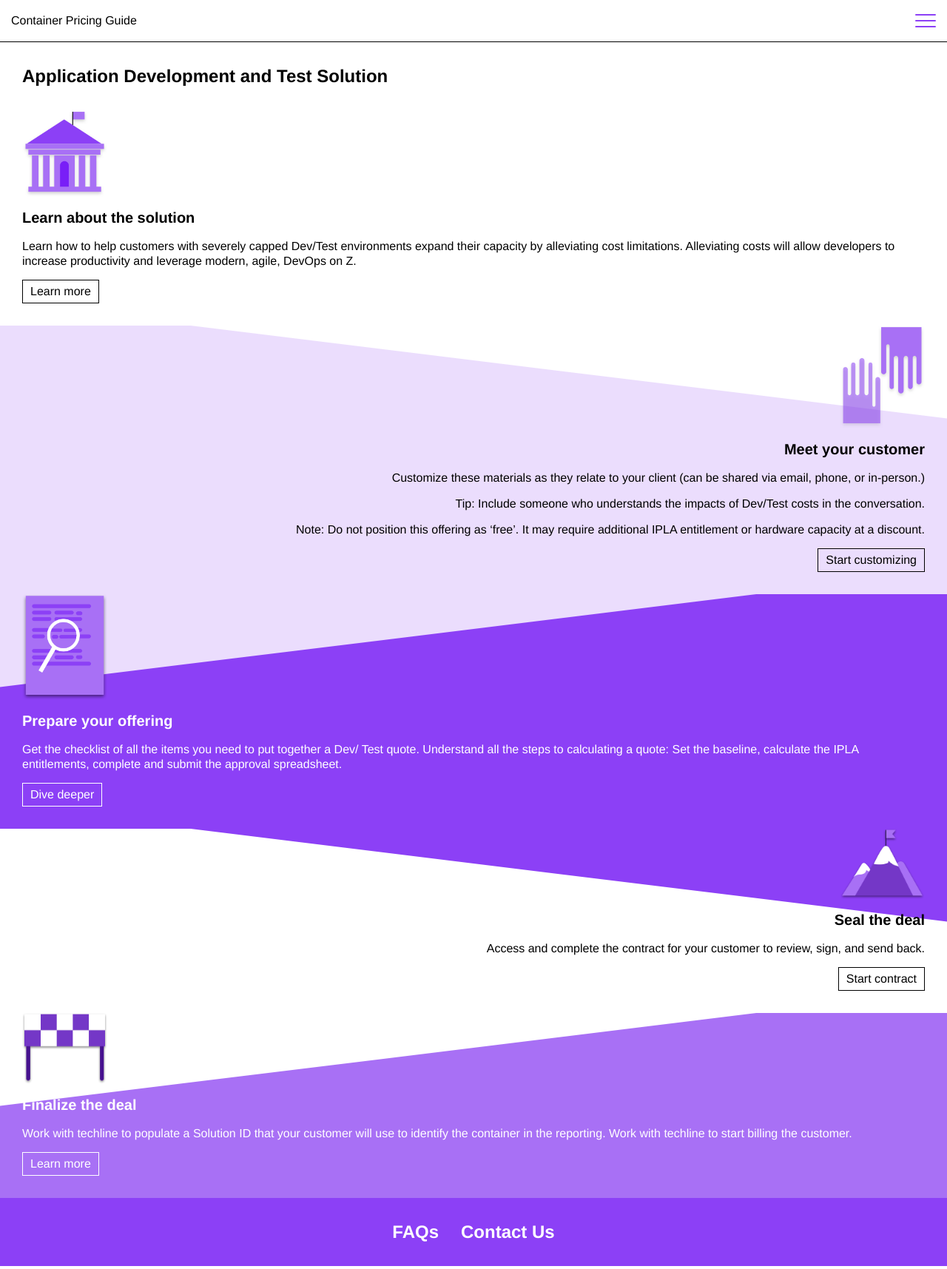
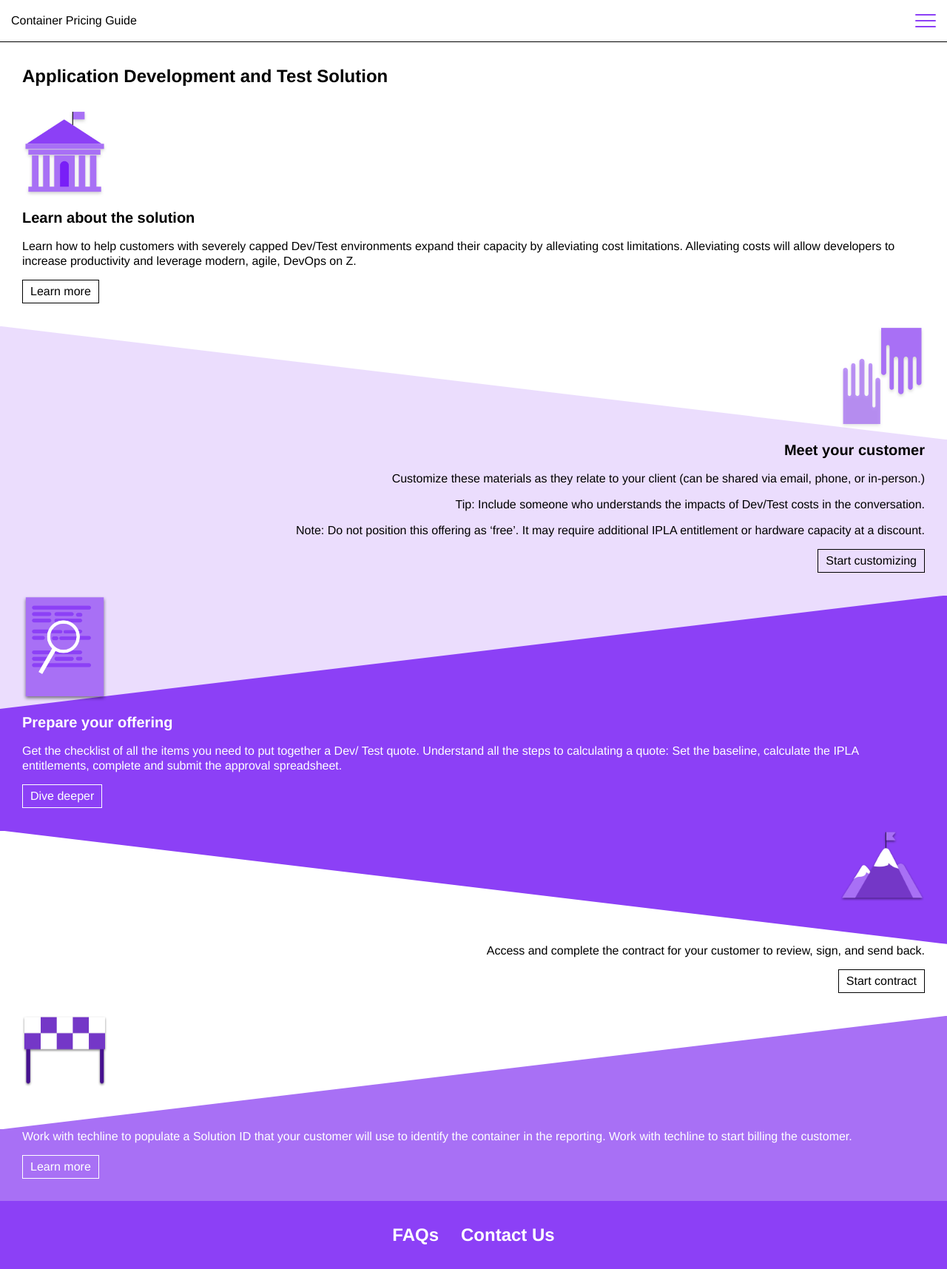
Before and after one commit to gvorbeck/container-pricing, a Jekyll site: the page built from pages/devtest-home.md, in a window 1280 px wide. Shown: the whole page at 74% size. Built offline with Jekyll 4.4.1, drawn with Linux system fonts in a browser that asks for light colours.

Commit message:
streamlined tilted borders

```diff
--- a/_sass/_solution-home.scss
+++ b/_sass/_solution-home.scss
@@ -10,19 +10,53 @@
     .content {
 
         .content__block {
+            $dimension: 12vw;
             display: flex;
             align-items: flex-start;
             flex-direction: column;
             position: relative;
-            overflow: hidden;
             margin-bottom: 0;
             padding-bottom: 1.875rem;
 
+            &:nth-child(even) {
+                align-items: flex-end;
+                text-align: right;
+            }
+
+            &:nth-child(n+2)::before {
+                @include pseudo;
+                top: -0.03125rem;
+                right: 0;
+                width: 100vw;
+                height: $dimension;
+                background: red;
+                clip-path: polygon(
+                    0 0,
+                    100% 0,
+                    100% 100%
+                );
+            }
+
+            &:nth-child(odd)::before {
+                clip-path: polygon(
+                    100% 0,
+                    0 0,
+                    0 100%);
+            }
+
             $section-colors: '#FFFFFF' $color--eb $color--8c '#FFFFFF' $color--a8;
-            $after-colors: $color--a8 '#FFFFFF' $color--eb $color--8c '#FFFFFF';
+            // $after-colors: $color--a8 '#FFFFFF' $color--eb $color--8c '#FFFFFF';
             @for $i from 1 through 5 {
+                $a: 1;
+                @if $i != 1 {
+                    $a: $i - 1;
+                }
+
                 &:nth-child(5n+#{$i}) {
                     background-color: #{nth($section-colors, $i)};
+                    @if $i != 1 {
+                        border-top: 1px solid #{nth($section-colors, $a)};
+                    }
                     @if $i == 3 or $i == 5 {
                         color: #FFFFFF;
 
@@ -32,43 +66,16 @@
                         }
                     }
 
-                    &::after {
-                        background-color: #{nth($after-colors, $i)};
+                    &::before {
+                        background-color: #{nth($section-colors, $a)};
                     }
                 }
-            }
-
-            &::after {
-                @include pseudo();
-                width: 120%;
-                height: 250px;
-                left: calc(50% - 60%);
-                top: -204px;
-                transform: rotate(-7deg);
-            }
-
-            &:nth-child(even) {
-                align-items: flex-end;
-                text-align: right;
-
-                &::after {
-                    right: calc(50% - 60%);
-                    left: auto;
-                    transform: rotate(7deg);
-                }
-            }
-
-            &:first-child::after {
-                display: none;
-            }
-
-            * {
-                z-index: 2;
             }
         }
 
         .content__image {
             max-width: 7.1875rem;
+            position: relative;
         }
 
         .content__title {
```
